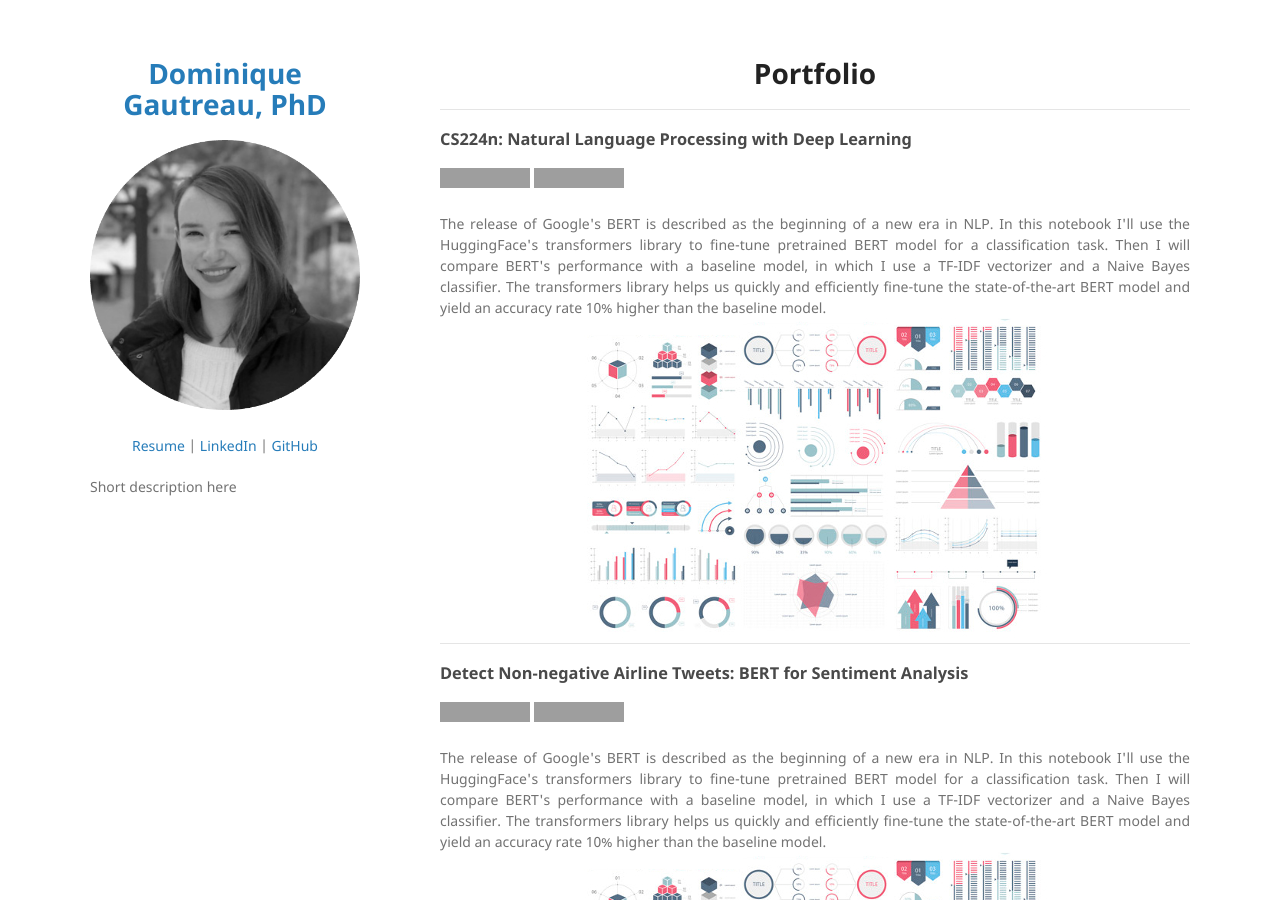
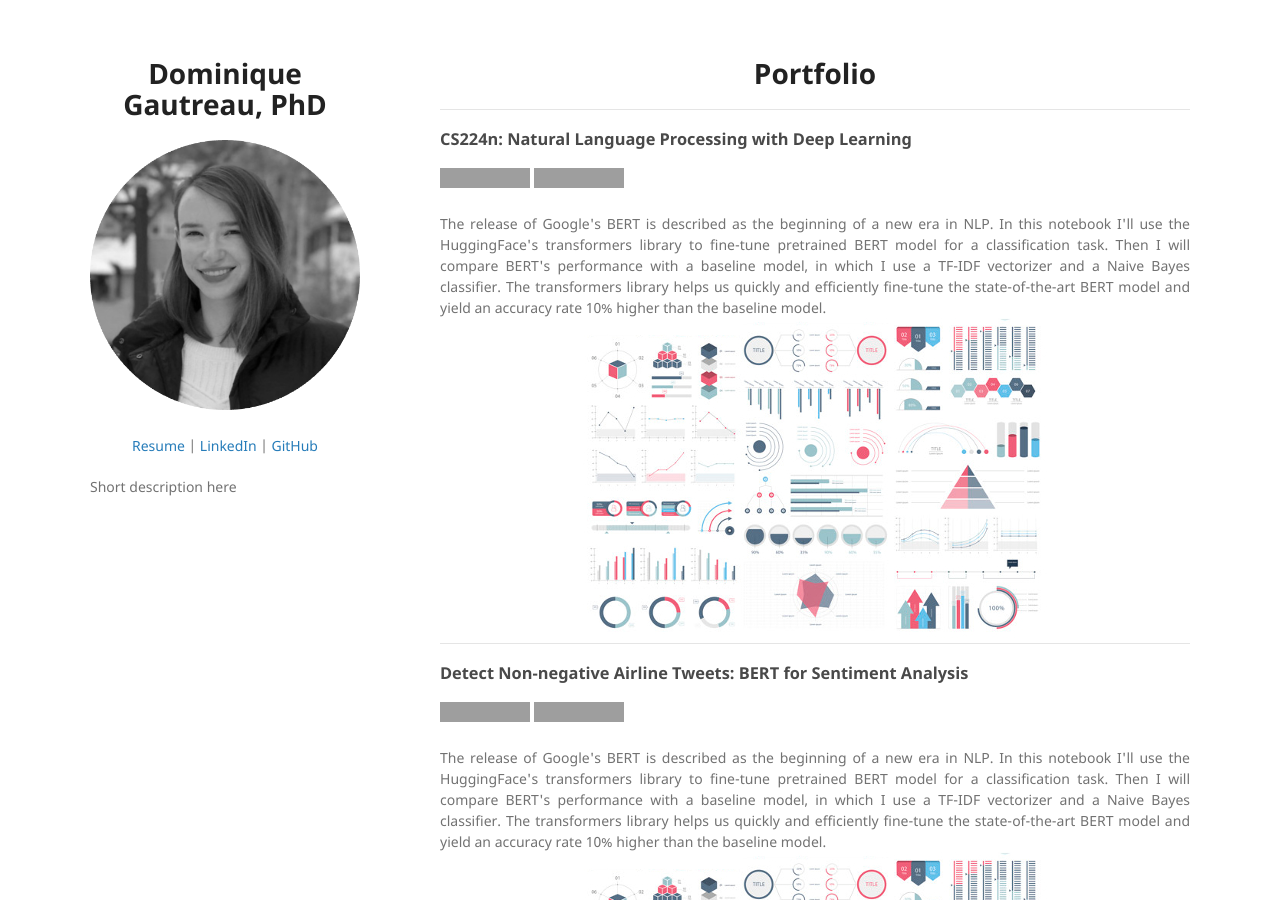
Before and after one commit to dgautreau/dgautreau.github.io, a Jekyll site: the page built from index.md, in a window 1280 px wide and 900 px high. Built offline with Jekyll 4.4.1, drawn with Linux system fonts in a browser that asks for light colours; our own code applies the rules of GitHub Pages for plain Markdown files; grey boxes are pictures that could not be loaded.

Commit message:
Update default.html

```diff
--- a/_layouts/default.html
+++ b/_layouts/default.html
@@ -14,7 +14,8 @@
   <body>
     <div class="wrapper">
       <header>
-        <h1><a href="{{ "/" | absolute_url }}">{{ site.title | default: site.github.repository_name }}</a></h1>
+<!--         <h1><a href="{{ "/" | absolute_url }}">{{ site.title | default: site.github.repository_name }}</a></h1> -->
+        <h1>{{ site.title | default: site.github.repository_name }}</a></h1>
 
         {% if site.logo %}
           <img src="{{site.logo | relative_url}}" alt="Logo" />
```
